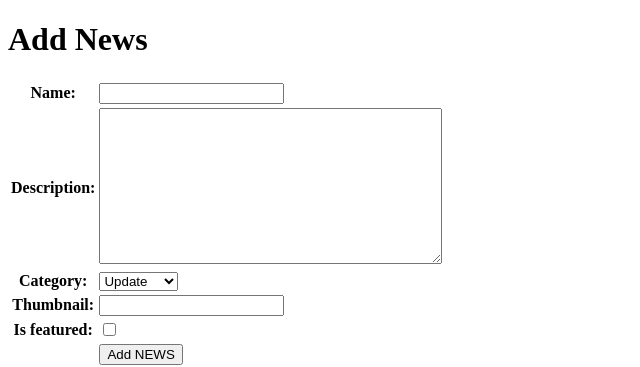
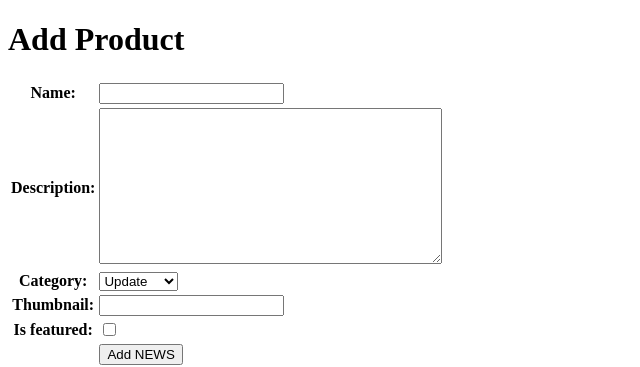
Before and after one commit to dzakiabrar/Merkurius-Football-Shop, a Django app: page /create-news/ in a window 1280 px wide. Shown: the top 367 px of the page, without its empty margins (0-640 px from the left). Run offline with Django 5.2, Linux system fonts and the light colour scheme.

Commit message:
tugas 3 revisi done

```diff
--- a/main/forms.py
+++ b/main/forms.py
@@ -1,7 +1,7 @@
 from django.forms import ModelForm
-from main.models import News
+from main.models import Product
 
-class NewsForm(ModelForm):
+class ProductForm(ModelForm):
     class Meta:
-        model = News
+        model = Product
         fields = ["name", "description", "category", "thumbnail", "is_featured"]
--- a/main/models.py
+++ b/main/models.py
@@ -1,7 +1,7 @@
 import uuid
 from django.db import models
 
-class News(models.Model):
+class Product(models.Model):
     CATEGORY_CHOICES = [
         ('transfer', 'Transfer'),
         ('update', 'Update'),
--- a/main/templates/create_news.html
+++ b/main/templates/create_news.html
@@ -1,6 +1,6 @@
 {% extends 'base.html' %}
 {% block content %}
-<h1>Add News</h1>
+<h1>Add Product</h1>
 
 <form method="POST">
   {% csrf_token %}
--- a/main/templates/main.html
+++ b/main/templates/main.html
@@ -10,7 +10,7 @@
 <p>{{ class }}</p>
 
 <a href="{% url 'main:create_news' %}">
-  <button>+ Add News</button>
+  <button>+ Add New Product</button>
 </a>
 
 <hr>
--- a/main/views.py
+++ b/main/views.py
@@ -1,12 +1,12 @@
 from django.http import HttpResponse
 from django.core import serializers
 from django.shortcuts import render, redirect, get_object_or_404
-from main.forms import NewsForm
-from main.models import News
+from main.forms import ProductForm
+from main.models import Product
 
 
 def show_main(request):
-    news_list = News.objects.all()
+    news_list = Product.objects.all()
 
     context = {
         'npm' : '2306275241',
@@ -18,7 +18,7 @@ def show_main(request):
     return render(request, "main.html", context)
 
 def create_news(request):
-    form = NewsForm(request.POST or None)
+    form = ProductForm(request.POST or None)
 
     if form.is_valid() and request.method == "POST":
         form.save()
@@ -28,7 +28,7 @@ def create_news(request):
     return render(request, "create_news.html", context)
 
 def show_news(request, id):
-    news = get_object_or_404(News, pk=id)
+    news = get_object_or_404(Product, pk=id)
     news.increment_views()
 
     context = {
@@ -38,27 +38,27 @@ def show_news(request, id):
     return render(request, "news_detail.html", context)
 
 def show_xml(request):
-     news_list = News.objects.all()
+     news_list = Product.objects.all()
      xml_data = serializers.serialize("xml", news_list)
      return HttpResponse(xml_data, content_type="application/xml")
 
 def show_json(request):
-    news_list = News.objects.all()
+    news_list = Product.objects.all()
     json_data = serializers.serialize("json", news_list)
     return HttpResponse(json_data, content_type="application/json")
 
 def show_xml_by_id(request, news_id):
    try:
-       news_item = News.objects.filter(pk=news_id)
+       news_item = Product.objects.filter(pk=news_id)
        xml_data = serializers.serialize("xml", news_item)
        return HttpResponse(xml_data, content_type="application/xml")
-   except News.DoesNotExist:
+   except Product.DoesNotExist:
        return HttpResponse(status=404)
 
 def show_json_by_id(request, news_id):
    try:
-       news_item = News.objects.get(pk=news_id)
+       news_item = Product.objects.get(pk=news_id)
        json_data = serializers.serialize("json", [news_item])
        return HttpResponse(json_data, content_type="application/json")
-   except News.DoesNotExist:
+   except Product.DoesNotExist:
        return HttpResponse(status=404)
```
Also changed, not shown: main/tests.py (+6 -6 lines), main/migrations/0003_rename_news_product.py (added).
